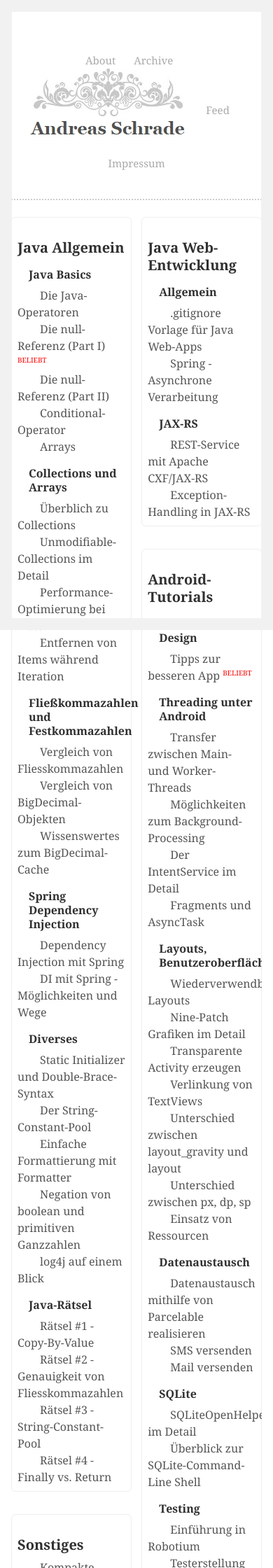
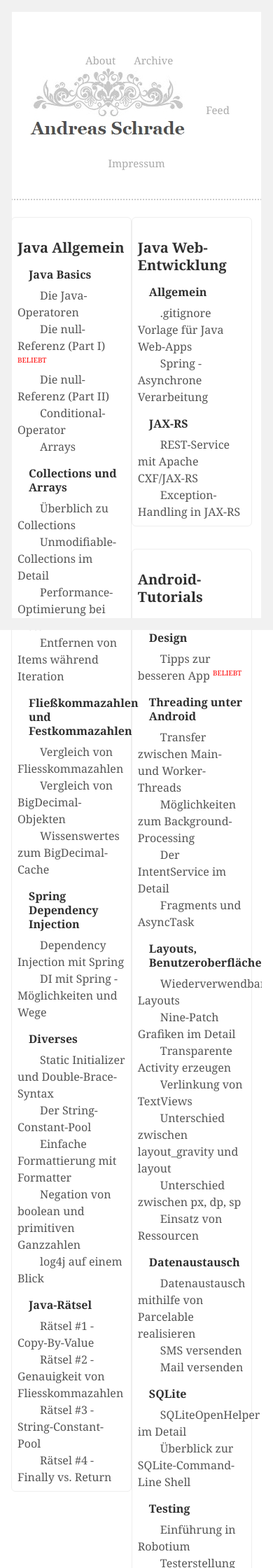
Before and after one commit to andreasschrade/andreasschrade.github.com, a Jekyll site: the page built from index.html, in a window 390 px wide. Shown: the top 2240 px of the page at 70% size. Built offline with Jekyll 4.4.1, drawn with Linux system fonts in a browser that asks for light colours; Markdown is read by kramdown in place of the engine named in the settings; the list of posts is cut into pages by our own code.

Commit message:
added style update

```diff
--- a/public/css/poole.css
+++ b/public/css/poole.css
@@ -531,3 +531,9 @@
 .clear {
   clear:both;
 }
+
+@media (max-width:800px){
+  .right {
+    float:left !important;
+  }
+}
```
